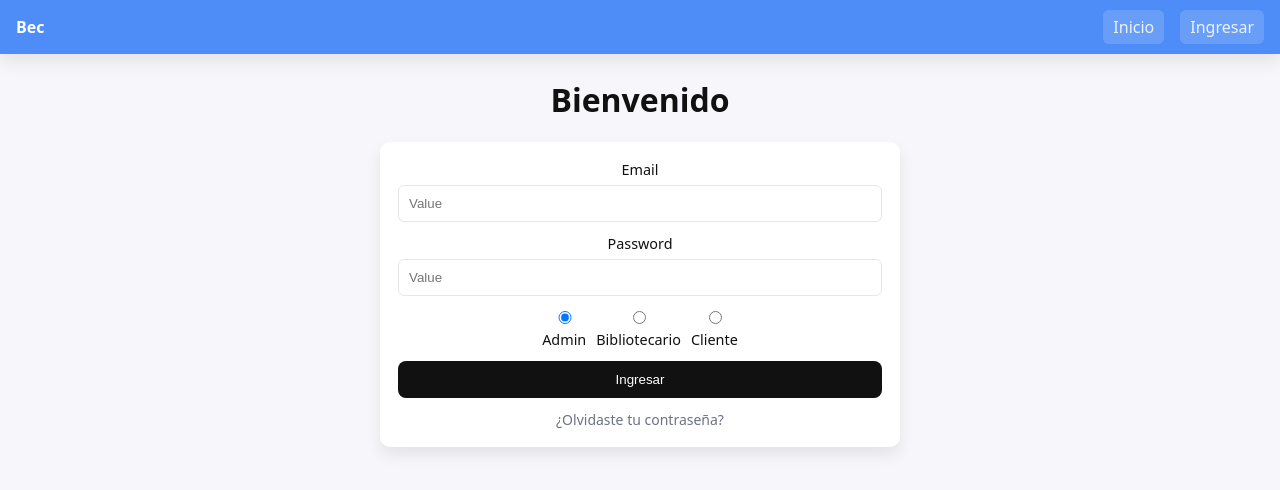
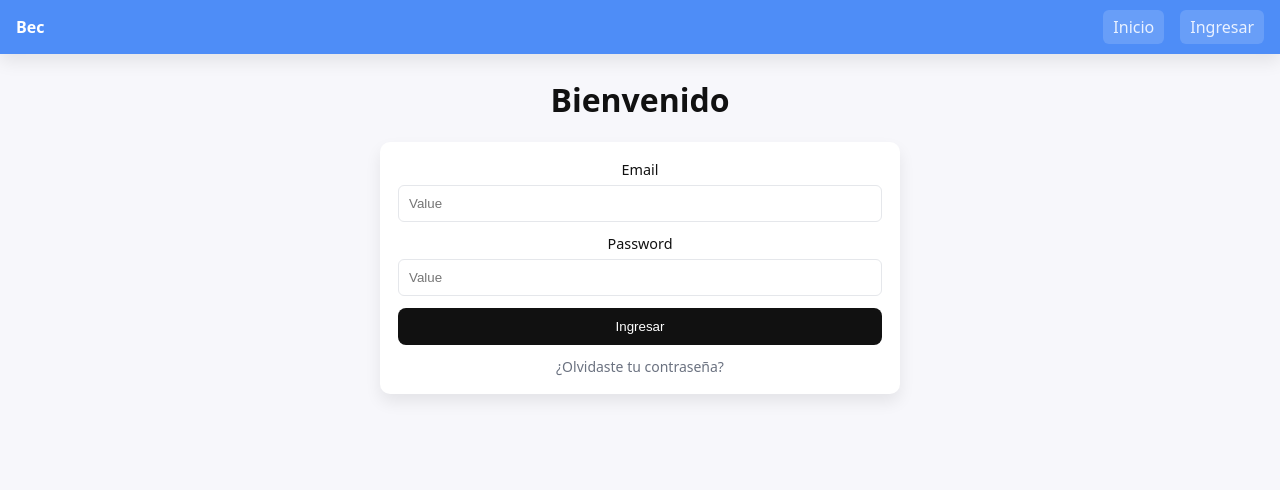
Before and after one commit to Dullzen/Sisbib, a React (Vite) app in the folder frontend/: page /login in a window 1280 px wide. Shown: the top 490 px of the page. Built offline with nearby package versions, Linux system fonts and the light colour scheme.

Commit message:
Update SiteLogin.tsx
Fix de checkbox ya no necesario

```diff
--- a/frontend/src/pages/SiteLogin.tsx
+++ b/frontend/src/pages/SiteLogin.tsx
@@ -46,11 +46,6 @@ export default function SiteLogin() {
           Password
           <input type="password" placeholder="Value" value={password} onChange={e => setPassword(e.target.value)} required />
         </label>
-        <div className="roles">
-          <label><input type="radio" name="role" value="admin" checked={role==='admin'} onChange={()=>setRole('admin')} /> Admin</label>
-          <label><input type="radio" name="role" value="bibliotecario" checked={role==='bibliotecario'} onChange={()=>setRole('bibliotecario')} /> Bibliotecario</label>
-          <label><input type="radio" name="role" value="cliente" checked={role==='cliente'} onChange={()=>setRole('cliente')} /> Cliente</label>
-        </div>
         {error && <div className="error" role="alert" style={{color: 'crimson', marginBottom: 8}}>{error}</div>}
         <button className="btn primary" type="submit" disabled={loading}>{loading ? 'Ingresando…' : 'Ingresar'}</button>
         <a className="muted" href="#">¿Olvidaste tu contraseña?</a>
```
